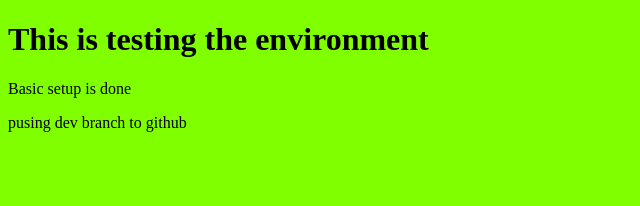
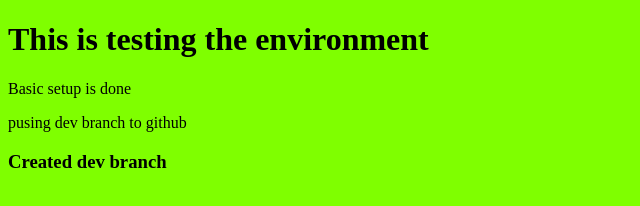
Before and after one commit to sagor9116/caped, a Gatsby site: page / in a window 1280 px wide. Shown: the whole page, without its empty margins (0-640 px from the left). Built offline with nearby package versions, Linux system fonts and the light colour scheme; Gatsby itself is replaced by a stand-in of ours.

Commit message:
created dev branch

```diff
--- a/src/pages/index.js
+++ b/src/pages/index.js
@@ -8,6 +8,9 @@ const IndexPage = () => {
       <h1>This is testing the environment</h1>
       <p>Basic setup is done</p>
       <p>pusing dev branch to github</p>
+      <div>
+        <h3>Created dev branch</h3>
+      </div>
     </main>
   )
 }
```
